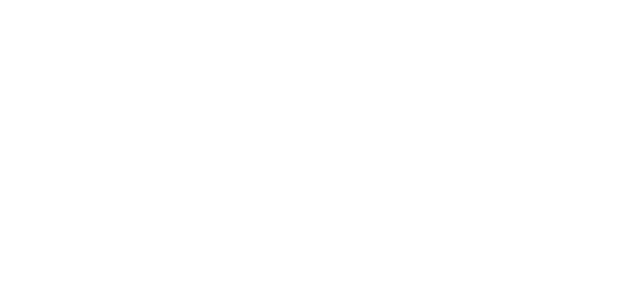
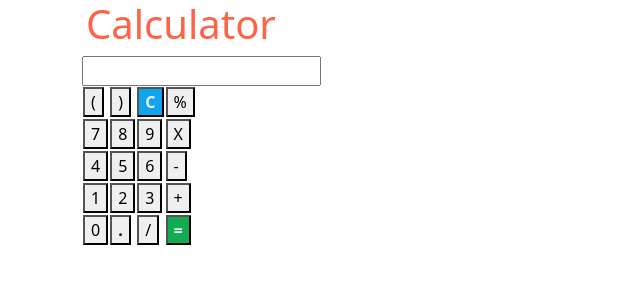
Before and after one commit to Sharif-00112/js-calculator, a plain HTML site: page index.html in a window 1280 px wide. Shown: the whole page, without its empty margins (0-640 px from the left). Drawn offline with nearby package versions, Linux system fonts and the light colour scheme.

Commit message:
basic layout

```diff
--- a/index.html
+++ b/index.html
@@ -20,7 +20,44 @@
     </header>
 
     <main>
-
+        <div class="container">
+            <h1><a style="text-decoration: none; color: tomato; margin-left: 0.25rem;" href="" onclick="location.reload();">Calculator</a></h1 >
+            <div class="calculator">
+                <input type="text" name="screen" id="answer" readonly>
+                <table>
+                    <tr>
+                        <td><button>(</button></td>
+                        <td><button>)</button></td>
+                        <td><button style="background-color: #11a4ee; font-weight: bold; color: #f1f4f5;">C</button></td>
+                        <td><button>%</button></td>
+                    </tr>
+                    <tr>
+                        <td><button>7</button></td>
+                        <td><button>8</button></td>
+                        <td><button>9</button></td>
+                        <td><button>X</button></td>
+                    </tr>
+                    <tr>
+                        <td><button>4</button></td>
+                        <td><button>5</button></td>
+                        <td><button>6</button></td>
+                        <td><button>-</button></td>
+                    </tr>
+                    <tr>
+                        <td><button>1</button></td>
+                        <td><button>2</button></td>
+                        <td><button>3</button></td>
+                        <td><button>+</button></td>
+                    </tr>
+                    <tr>
+                        <td><button>0</button></td>
+                        <td><button style="font-weight: bold;">.</button></td>
+                        <td><button>/</button></td>
+                        <td><button style="background-color: #12ad52; font-weight: bold; color: #f1f4f5;">=</button></td>
+                    </tr>
+                </table>
+            </div>
+        </div>
     </main>
 
     <footer>
```
